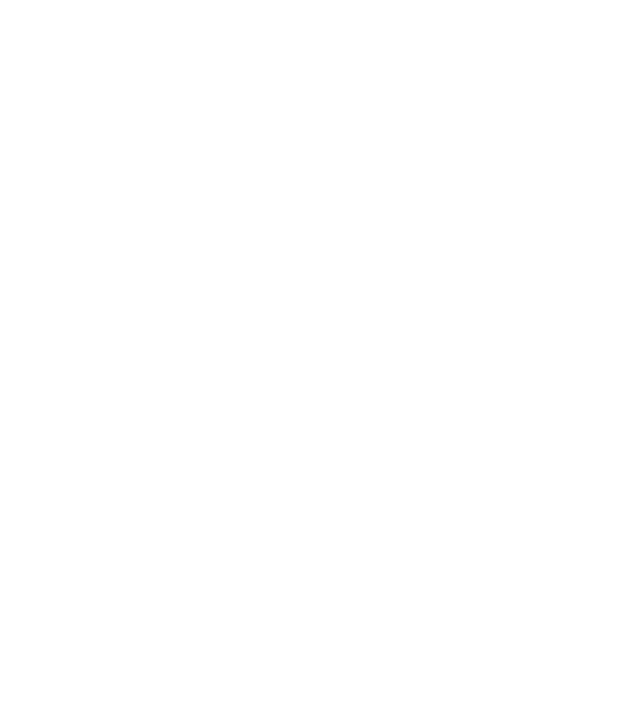
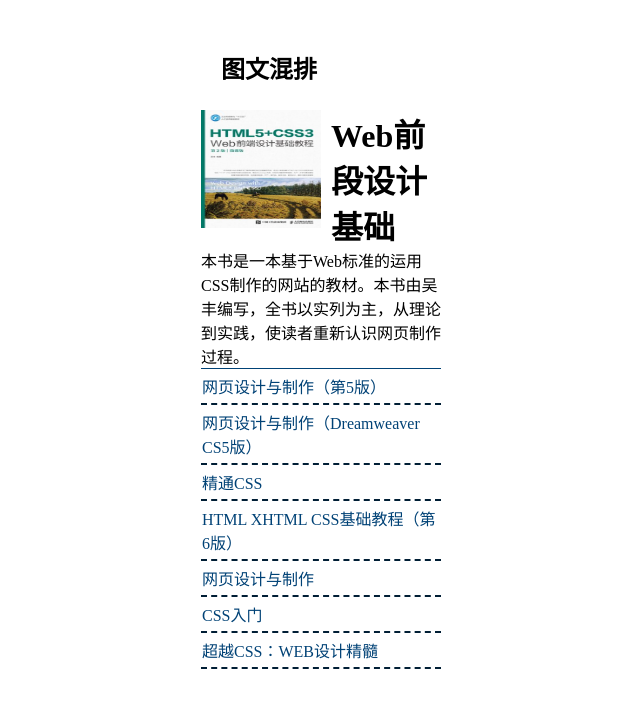
Before and after one commit to hne886/kehou2, a plain HTML site: page index.html in a window 1280 px wide. Shown: the whole page, without its empty margins (319-959 px from the left). Drawn offline with Linux system fonts and the light colour scheme.

Commit message:
Update index.html

```diff
--- a/index.html
+++ b/index.html
@@ -3,7 +3,28 @@
 	<head>
 		<meta charset="utf-8">
 		<title></title>
+		<link href="1.css" rel="stylesheet" type="text/css"/>
 	</head>
 	<body>
+		<div class="asd">
+			<div class="title"><h2>图文混排</h2></div>
+			<div class="boxpic"><a href="#"><img src="1.png" width="120" height="118"/></a></div>
+			<div class="boxtext">
+				<h1>Web前段设计基础</h1>
+				<span>本书是一本基于Web标准的运用CSS制作的网站的教材。本书由吴丰编写，全书以实列为主，从理论到实践，使读者重新认识网页制作过程。</span>
+			</div>
+			<div class="footer">
+				<ul>
+					<li><a href="#">网页设计与制作（第5版）</a></li>
+					<li><a href="#">网页设计与制作（Dreamweaver CS5版）</a></li>
+					<li><a href="#">精通CSS</a></li>
+					<li><a href="#">HTML XHTML CSS基础教程（第6版）</a></li>
+					<li><a href="#">网页设计与制作</a></li>
+					<li><a href="#">CSS入门</a></li>
+					<li><a href="#">超越CSS：WEB设计精髓</a></li>
+				</ul>
+			</div>
+
+		</div>
 	</body>
 </html>
```
